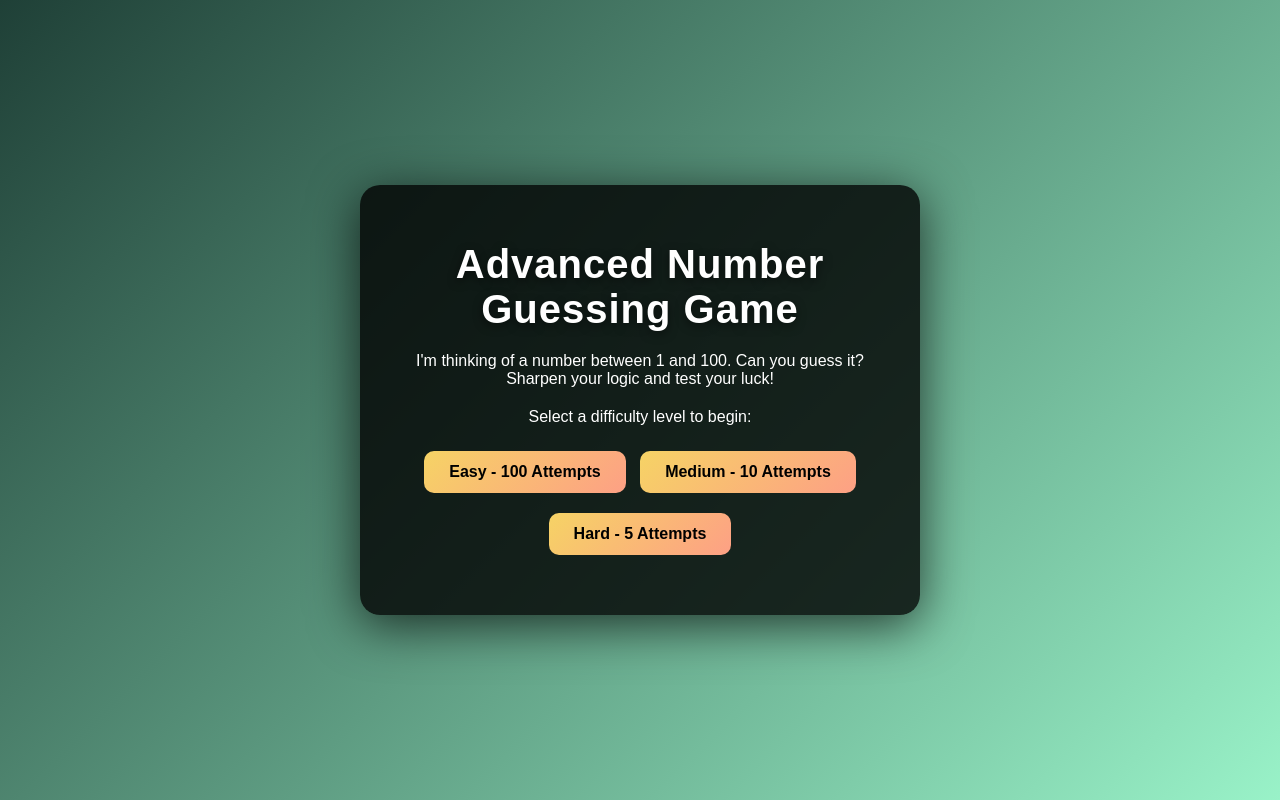
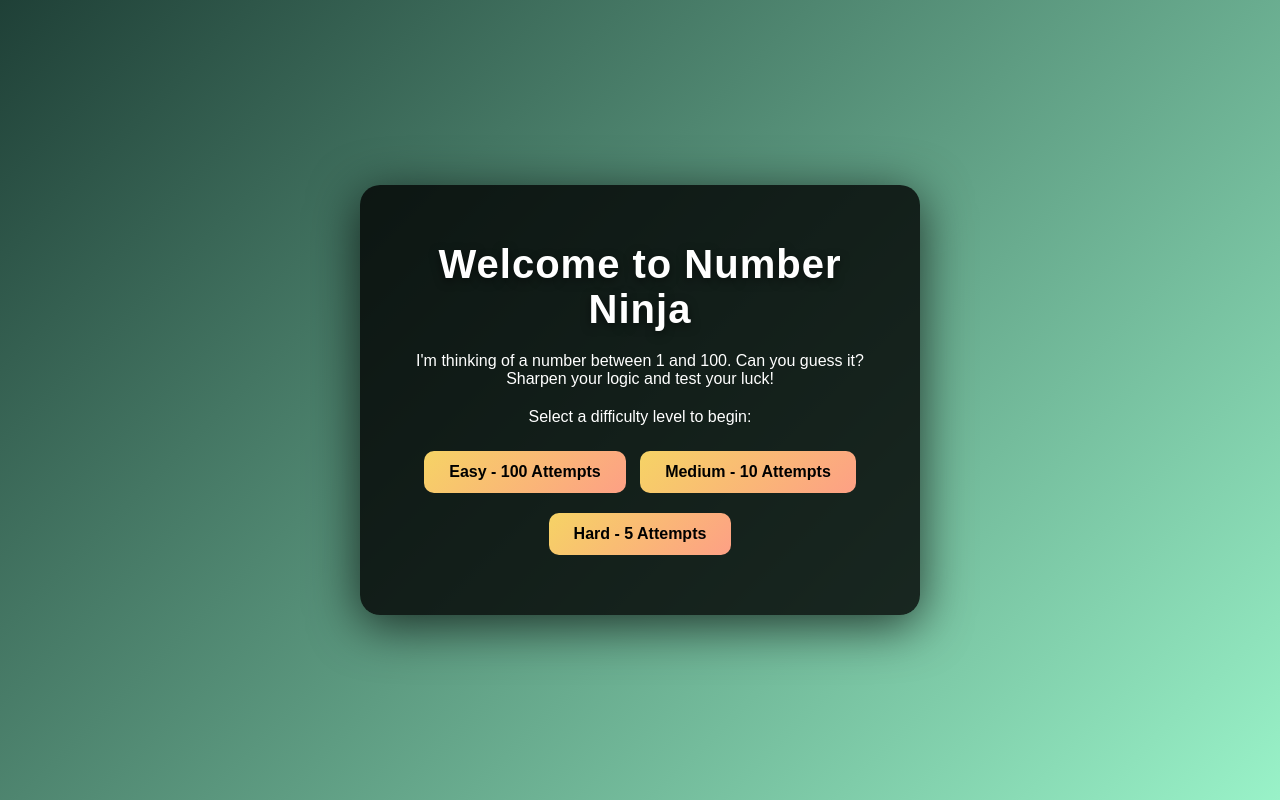
Before and after one commit to Tenzin-Joshi/NumberNinjas.com, a plain HTML site: page index.html in a window 1280 px wide. Drawn offline with Linux system fonts and the light colour scheme.

Commit message:
Update index.html

```diff
--- a/index.html
+++ b/index.html
@@ -3,7 +3,7 @@
 <head>
     <meta charset="UTF-8">
     <meta name="viewport" content="width=device-width, initial-scale=1.0">
-    <title>Advanced Number Guessing Game</title>
+    <title>Number Ninjas</title>
     <link rel="shortcut icon" type="x-icon" href="https://static.vecteezy.com/system/resources/previews/025/875/582/non_2x/seamless-numbers-pattern-on-dark-background-with-modern-design-free-vector.jpg">
     <style>
         body {
@@ -154,7 +154,7 @@
 </head>
 <body>
     <div class="container">
-        <h1>Advanced Number Guessing Game</h1>
+        <h1>Welcome to Number Ninja</h1>
         <p>I'm thinking of a number between 1 and 100. Can you guess it? Sharpen your logic and test your luck!</p>
 
         <div class="difficulty" id="difficulty-selection">
```
